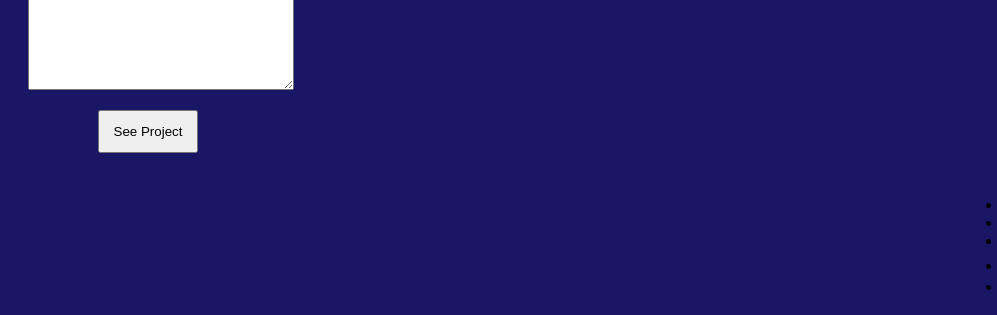
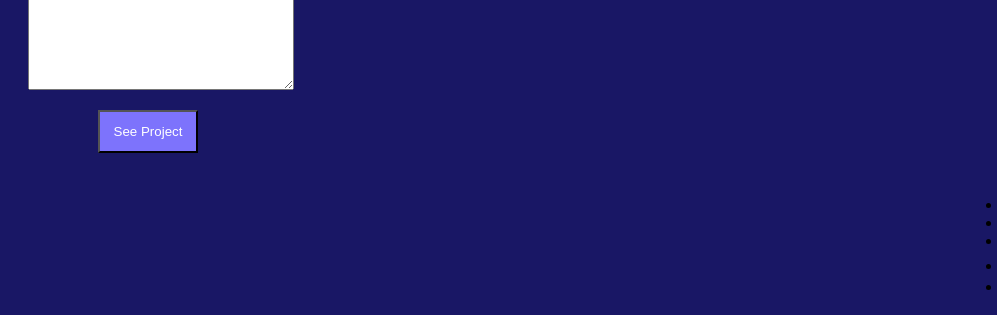
Before and after one commit to Duncannjau/Duncan-portfolio, a website: page index.html in a window 1280 px wide. Shown: the part 3747-4062 px from the top of the page, 0-997 px from the left. Drawn offline with Linux system fonts and the light colour scheme.

Commit message:
update button hover

```diff
--- a/index.html
+++ b/index.html
@@ -214,7 +214,7 @@
              <li><input type="email" placeholder="E-mail" required style="width: 260px;height: 30px;"></li>
              <li><textarea name="msg" cols="30" rows="10" placeholder="Enter text here" maxlength="500" required style="width: 260px;"></textarea></li>
             </ul>
-             <button type="submit" class="S-button" style="width: 100px;height: 43px;margin-left: 70px;">See Project</button>
+             <button class="s-button" type="summit" style="width: 100px;height: 43px;margin-left: 70px;">See Project</button>
         </form>
   </section>
   <footer>
--- a/styles.css
+++ b/styles.css
@@ -249,7 +249,12 @@ form ul {
   gap: 25px;
   }
 
+  .s-button:hover {
+    color: white;
+    background-color: #5e42d7;
+  }
+
   .s-button {
-    display: flex;
-    align-items: center;
+    color: white;
+    background-color: #7d73fC;
   }
```
